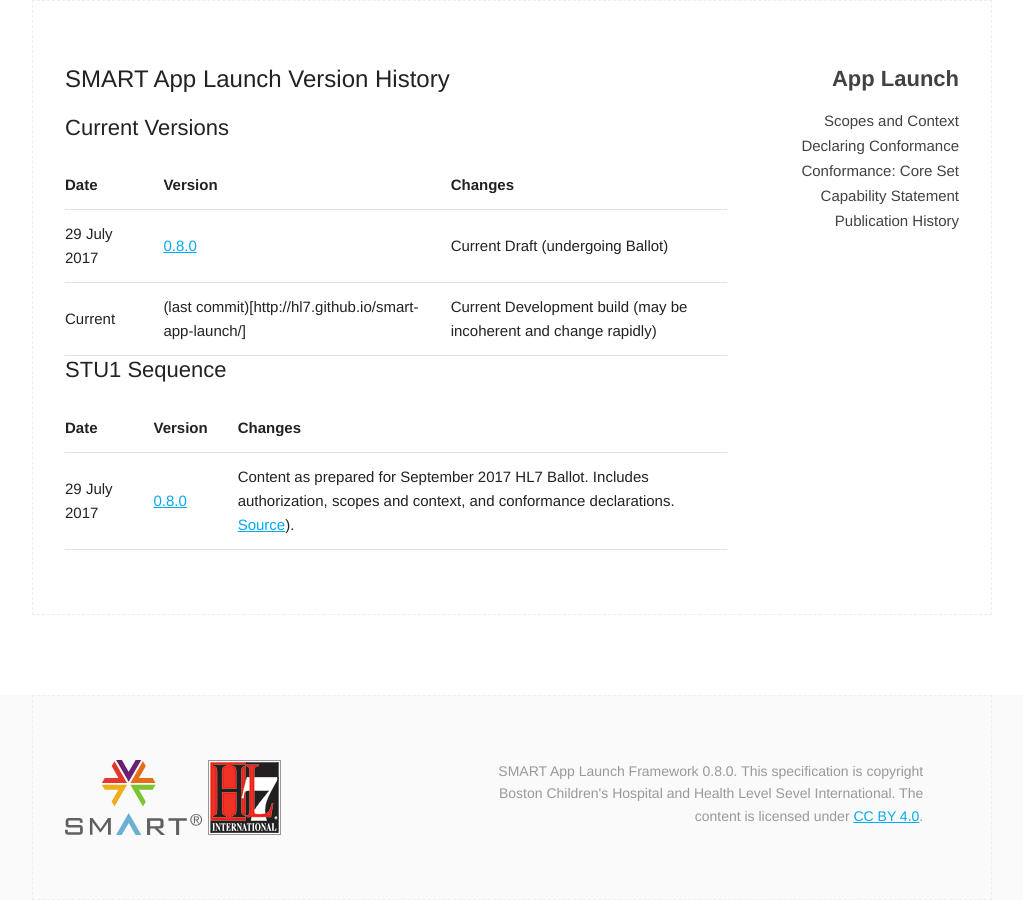
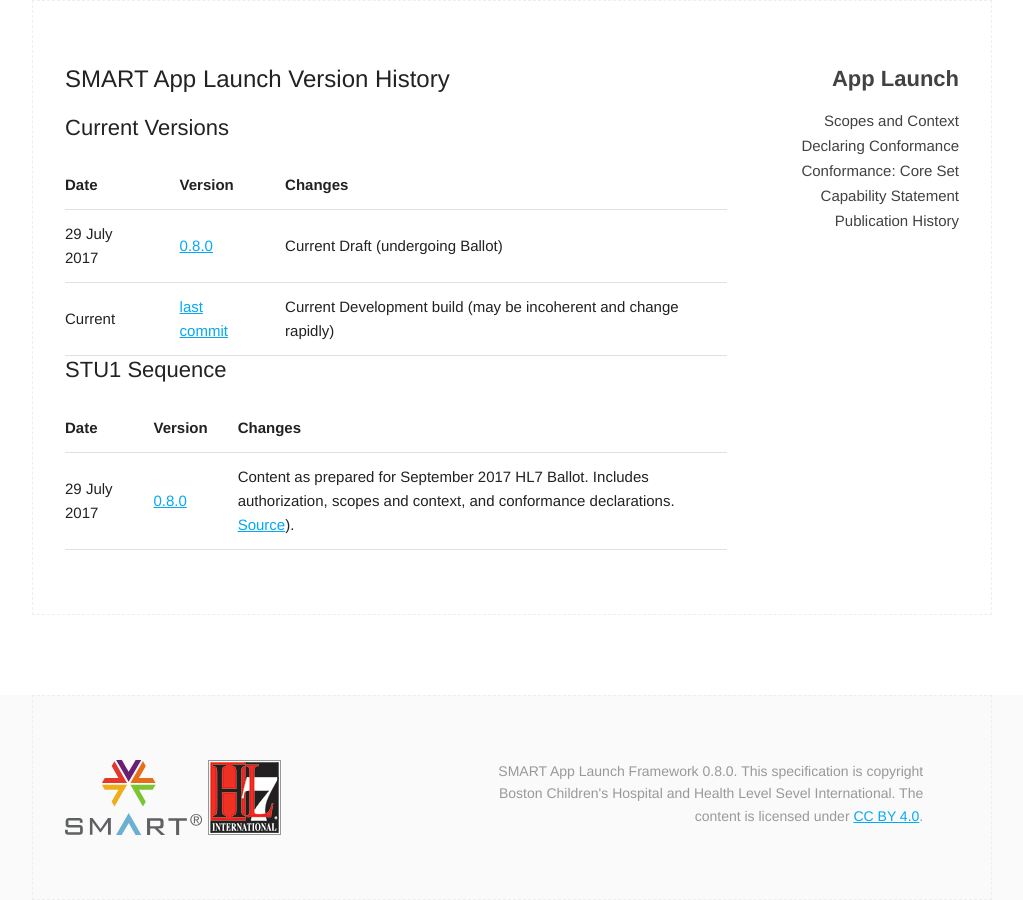
Before and after one commit to smart-on-fhir/smart-on-fhir.github.io, a Jekyll site: the page built from history/index.md, in a window 1280 px wide. Shown: the whole page, without its empty margins (128-1151 px from the left). Built offline with Jekyll 4.4.1, drawn with Linux system fonts in a browser that asks for light colours.

Commit message:
really fix is

```diff
--- a/history/index.md
+++ b/history/index.md
@@ -10,7 +10,7 @@
 | Date | Version  | Changes |
 |------|----------|---------|
 | 29 July 2017 | [0.8.0](http://hl7.org/fhir/smart-app-launch/index.html) | Current Draft (undergoing Ballot) |
-| Current | (last commit)[http://hl7.github.io/smart-app-launch/] | Current Development build (may be incoherent and change rapidly) |
+| Current | [last commit](http://hl7.github.io/smart-app-launch/) | Current Development build (may be incoherent and change rapidly) |
 
 ## STU1 Sequence
 
```
